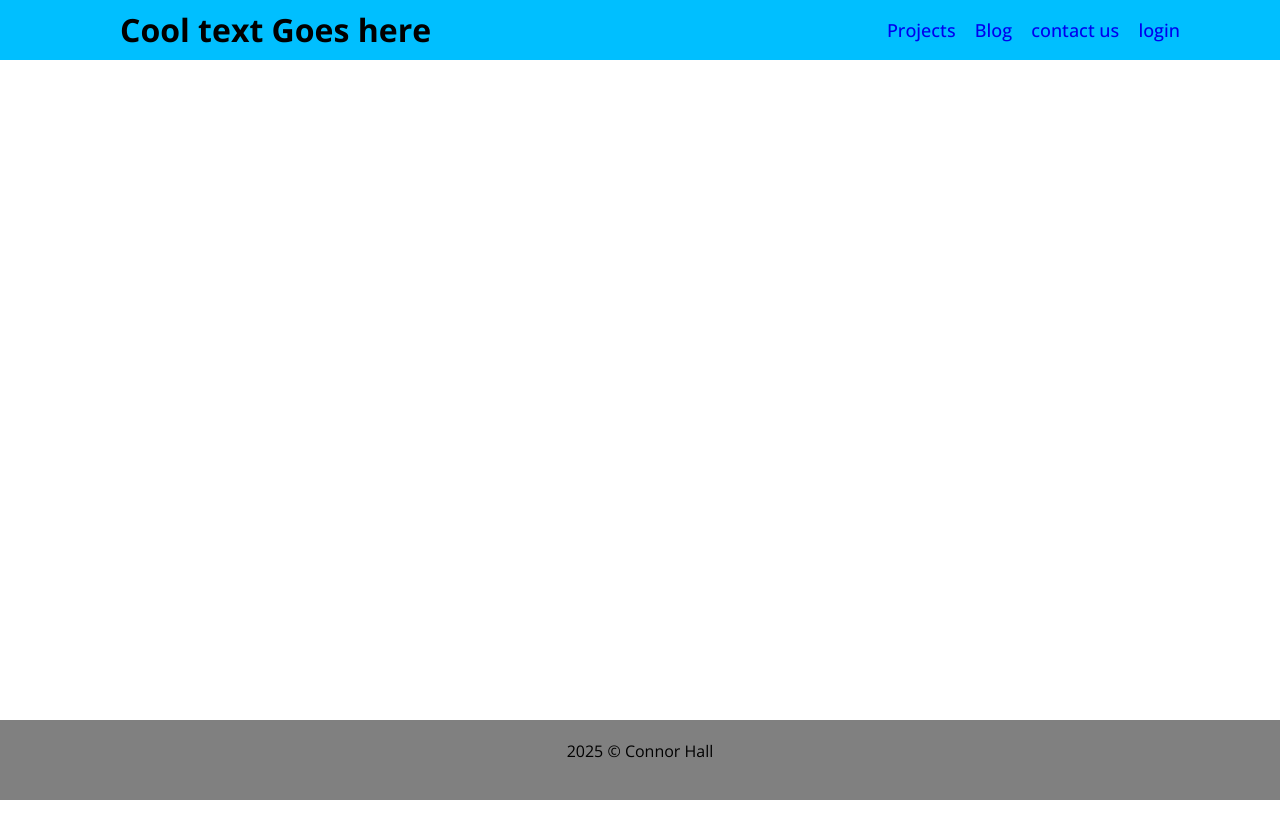
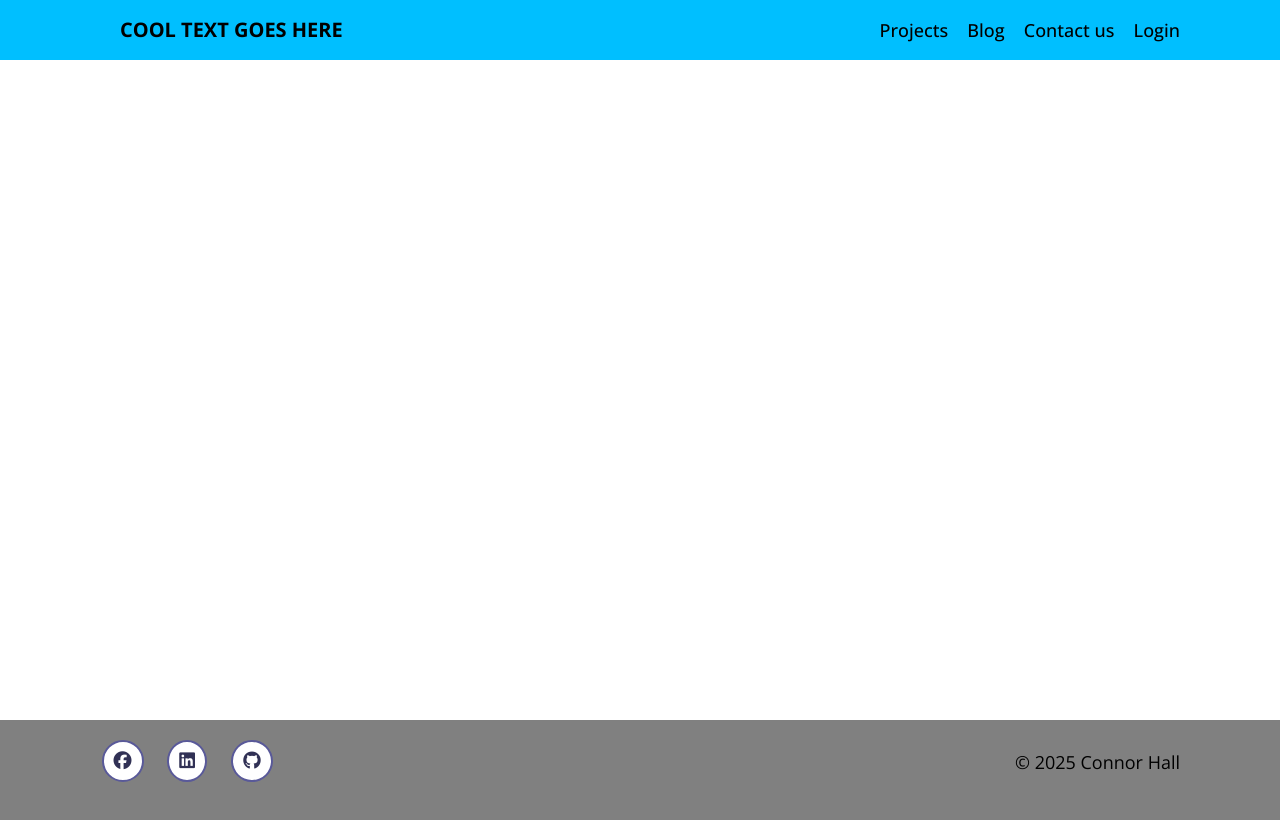
Before and after one commit to CON-EXE/dashboard, a plain HTML site: page index.html in a window 1280 px wide. Drawn offline with nearby package versions, Linux system fonts and the light colour scheme.

Commit message:
part 1 complete

```diff
--- a/assets/css/main.css
+++ b/assets/css/main.css
@@ -6,7 +6,6 @@
     outline: none;
     border-style: none;
     vertical-align: baseline;
-    box-sizing: border-box;
 }
 
 .container {
@@ -38,6 +37,8 @@ header {
     h1 {
         line-height: 60px;
         margin-left: 20px;
+        font-size: 20px;
+        text-transform: uppercase;
     }
 }
 
@@ -53,6 +54,7 @@ nav ul li {
         font-size: 18px;
         font-weight: 500;
         text-decoration: none;
+        color: #000;
 
         &:hover {
             text-decoration: underline;
@@ -69,9 +71,43 @@ footer {
     background-color: grey;
     text-align: center;
     padding-top: 20px;
+    font-size: 18px;
+    p {
+        padding-top: 10px;
+    }
+}
 
+.contact-section {
+    ul {
+        list-style: none;
+
+        li {
+            display: inline;
+        }
+    }
+
+    li + li {
+        margin-left: 15px;
+    }
+}
+
+.icon {
+    color: #313155;
+    transition: color 0.25s ease-in-out;
+}
+
+.icon:hover {
+    color:red;
 }
 
 main {
     height: calc(100dvh - 60px - 80px);
 }
+
+.icon-border {
+    padding: 10px;
+    border: 2px solid #595999;
+    background-color: #fff;
+    border-radius: 50%;
+    box-sizing: content-box;
+}
--- a/index.html
+++ b/index.html
@@ -14,6 +14,7 @@
         wght@0,14..32,100..900;1,14..32,100..900&family=Open+Sans:ital,wght@0,300..800;1,300..800&display=swap">
         <link rel="stylesheet" href="https://fonts.googleapis.com/css2?family=Source+Code+Pro:ital,
         wght@0,200..900;1,200..900&display=swap">
+        <link rel="stylesheet" href="https://cdnjs.cloudflare.com/ajax/libs/font-awesome/6.7.2/css/all.min.css">
         <link rel="stylesheet" href="./assets/css/main.css">
     </head>
     <body>
@@ -24,8 +25,8 @@
                     <ul>
                         <li><a href="Projects">Projects</a></li>
                         <li><a href="Blog">Blog</a></li>
-                        <li><a href="About us">contact us</a></li>
-                        <li><a href="Contact">login</a></li>
+                        <li><a href="About us">Contact us</a></li>
+                        <li><a href="Contact">Login</a></li>
                     </ul>
                 </nav>
             </div>
@@ -34,7 +35,28 @@
 
         </main>
         <footer>
-            <p>2025 &copy Connor Hall</p>
+            <div class="justify-between flex container">
+                <div class="contact-section">
+                    <ul>
+                        <li>
+                            <a href="#" class="fa-stack">
+                                <i class="icon-border icon fa-brands fa-facebook"></i>
+                            </a>
+                        </li>
+                        <li>
+                            <a href="#" class="fa-stack">
+                                <i class="icon-border icon fa-brands fa-linkedin"></i>
+                            </a>
+                        </li>
+                        <li>
+                            <a href="#" class="fa-stack">
+                                <i class="icon-border icon fa-brands fa-github"></i>
+                            </a>
+                        </li>
+                    </ul>
+                </div>
+                <p>&copy 2025 Connor Hall</p>
+            </div>
         </footer>
     </body>
 </html>
```
